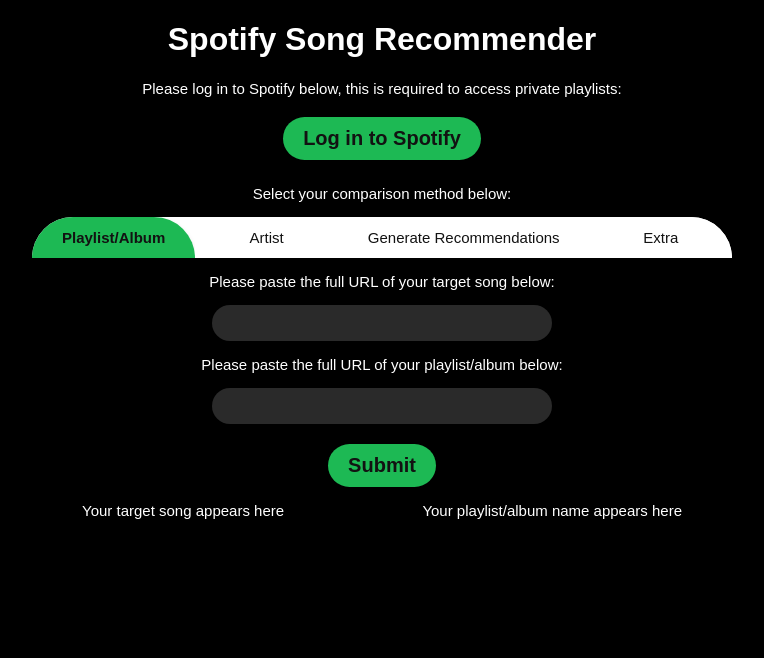
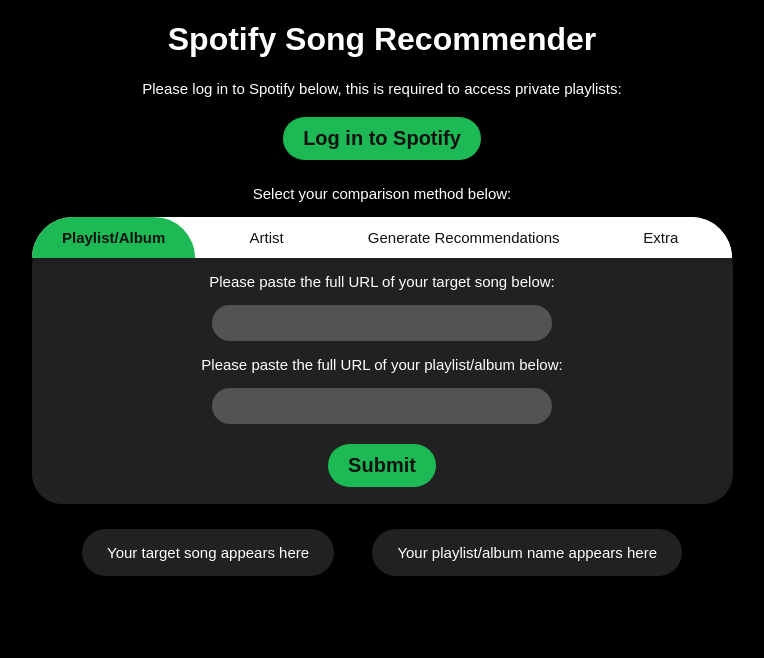
Before and after one commit to LilyFlowerTea/Spotify-Song-Screener, a FastAPI app: page / in a window 1280 px wide. Shown: the top 658 px of the page, without its empty margins (258-1022 px from the left). Run offline with FastAPI, Linux system fonts and the light colour scheme.

Commit message:
More webpage aesthetics, table output, sorting switch, also distances rounded to 4dp

```diff
--- a/algorithms/analysis.py
+++ b/algorithms/analysis.py
@@ -8,16 +8,16 @@
 
 ###USER VARIABLES HERE
 
-exclude_music_keys = False
 manual_weighting = True
+exclude_music_keys = True
 #weight_array might go here, might not be necessary
 
 ######################
 
 def analysis_output(id_dict : dict,
                     audios : list,
+                    # manual_weighting : bool
                     # exclude_music_keys : bool,
-                    # manual_weighting : bool
                     ):
 
     #old method, very convoluted
@@ -77,7 +77,7 @@
     id_dict_dicts = [dic for key, dic in id_dict.items() if isinstance(dic, dict)]
     #don't need the target track to be in the reversed dictionary so index to skip it
     reverse_id_dict = {id_str : name for name, id_str in id_dict_dicts[1].items()}
-    assigned_distances = [[reverse_id_dict[id], float(distance)] for id, distance in zip(id_list, distances)]
+    assigned_distances = [[reverse_id_dict[id], round(float(distance), 4)] for id, distance in zip(id_list, distances)]
 
     assigned_distances_sorted = sorted(assigned_distances, key = lambda x : x[1])
 
--- a/api/index.py
+++ b/api/index.py
@@ -109,8 +109,8 @@
                                         data.comparison_url,
                                         data.method)
     unsorted_data_json, sorted_data_json = analysis_output(id_dict, audios)
-    return {"target_song_name" : f"Your target song is: {target_song_name}",
-            "comparison_name" : f"Your target comparison is tracks from the {comparison_type}: {comparison_name}",
+    return {"target_song_name" : f"Your target song is:\n{target_song_name}",
+            "comparison_name" : f"Your target comparison is tracks from the {comparison_type}:\n{comparison_name}",
             "distance_data" : unsorted_data_json,
             "sorted_data" : sorted_data_json
             }
--- a/static/script.js
+++ b/static/script.js
@@ -5,6 +5,9 @@
 let button_method = "playlist/album";
 let sorted_data = "";
 let unsorted_data = "";
+
+// other variables
+const overwrite_message = document.getElementById("overwrite_text_placeholder")
 
 // monitor buttons for clicks
 const spotify_login_button = document.getElementById("spotify_redirect");
@@ -18,7 +21,6 @@
         element.textContent = ""
         element.style.display = "none"
     })
-    const overwrite_message = document.getElementById("overwrite_text_placeholder")
     overwrite_message.style.display = "block"
     overwrite_message.textContent = message
 }
@@ -50,15 +52,21 @@
 let distance_data = document.getElementById("distance_data")
 let unsorted_data_table = ""
 let sorted_data_table = ""
+const sorted_switch_container = document.querySelector("#sorted_switch_container")
 const sorted_switch = document.getElementById("sorted_switch")
-sorted_switch.addEventListener("change", async function() {
+async function updateTable() {
     if (sorted_switch.checked) {
         distance_data.replaceChildren(sorted_data_table)
+        console.log("checked")
     }
     else {
         distance_data.replaceChildren(unsorted_data_table)
+        console.log("unchecked")
     }
-})
+}
+
+// create listener for the table update when switch is toggled
+sorted_switch.addEventListener("change", updateTable)
 
 function jsonToTable(data) {
     if (!data) return;
@@ -122,7 +130,7 @@
     const comparison_url = document.getElementById("comparison_url").value
 
     // check the urls are valid and that the method chosen matches comparison url submitted
-    if (!target_song_url.startsWith("https://open.spotify.com/")){
+    if (!target_song_url.startsWith("https://open.spotify.com/track/")){
         console.log("Target URL error")
         overwrite_output_text("Error: the target song URL is empty or malformed. Please re-enter it.")
         return;
@@ -197,13 +205,20 @@
     // overwrite text on page
     console.log("Data below")
     console.log(data)
+    overwrite_text_placeholder.style.display = "none"
+    target_song_output.style.display = "block"
+    comparison_output.style.display = "block"
+    distance_data.style.display = "block"
     target_song_output.textContent = data.target_song_name
     comparison_output.textContent = data.comparison_name
+
     sorted_data = JSON.parse(data.sorted_data)["Sorted data"]
     unsorted_data = JSON.parse(data.distance_data)["Unsorted data"]
     unsorted_data_table = jsonToTable(unsorted_data, "unsorted_table")
     sorted_data_table = jsonToTable(sorted_data, "sorted_table")
+
     sorted_switch.checked = true
-    sorted_switch.style.display = "block"
+    sorted_switch_container.style.display = "flex"
+    await updateTable()
     console.log("Process complete")
 })
--- a/static/style.css
+++ b/static/style.css
@@ -2,12 +2,16 @@
     --border-radius: 50px;
     --spotify-green: #1db954;
     --spotify-black: #121212;
+    --spotify-almost-black: #212121;
+    --spotify-dark-grey: #535353;
+    --spotify-grey: #b3b3b3;
 }
 
 
 body {
     background-color: black;
     color: white;
+    padding-bottom: 50px;
 }
 
 h1 {
@@ -47,6 +51,16 @@
     cursor: pointer;
     margin-top: 5px;
     margin-bottom: 10px;
+}
+
+#input_box_whole {
+    background: var(--spotify-almost-black);
+    border-radius: var(--border-radius) var(--border-radius) 30px 30px;
+    width: 701px;
+    margin: 0 auto;
+}
+
+.input_field {
 }
 
 .method-selector {
@@ -95,7 +109,7 @@
 }
 
 #target_song_url {
-    background-color: #2a2a2a;
+    background-color: var(--spotify-dark-grey);
     border: none;
     border-radius: 25px;
     color: white;
@@ -107,7 +121,7 @@
 }
 
 #comparison_url {
-    background-color: #2a2a2a;
+    background-color: var(--spotify-dark-grey);
     border: none;
     border-radius: 25px;
     color: white;
@@ -135,6 +149,9 @@
     left: 0;
     right: 0;
     text-align: center;
+    background: var(--spotify-almost-black);
+    padding: 15px 25px;
+    border-radius: var(--border-radius)
 }
 
 #output_text_div {
@@ -146,12 +163,24 @@
     font-size: 20px;
 }
 
+#target_song_output {
+    background: var(--spotify-almost-black);
+    padding: 15px 25px;
+    border-radius: var(--border-radius)
+}
+
+#comparison_output {
+    background: var(--spotify-almost-black);
+    padding: 15px 25px;
+    border-radius: var(--border-radius)
+}
+
 /* The switch - the box around the slider */
 .switch {
   position: relative;
   display: inline-block;
   width: 60px;
-  height: 34px;
+  height: 24px;
 }
 
 /* Hide default HTML checkbox */
@@ -177,10 +206,10 @@
 .slider:before {
   position: absolute;
   content: "";
-  height: 26px;
-  width: 26px;
-  left: 4px;
-  bottom: 4px;
+  height: 18px;
+  width: 18px;
+  left: 3px;
+  bottom: 3px;
   background-color: white;
   -webkit-transition: .4s;
   transition: .4s;
@@ -195,16 +224,97 @@
 }
 
 input:checked + .slider:before {
-  -webkit-transform: translateX(26px);
-  -ms-transform: translateX(26px);
-  transform: translateX(26px);
+  -webkit-transform: translateX(36px);
+  -ms-transform: translateX(36px);
+  transform: translateX(36px);
 }
 
 /* Rounded sliders */
 .slider.round {
-  border-radius: 34px;
+  border-radius: 24px;
 }
 
 .slider.round:before {
   border-radius: 50%;
 }
+
+#output_area_div {
+    position: relative;
+}
+
+#distance_data {
+    width: fit-content;
+    margin: 0 auto;
+    text-align: center;
+    background: var(--spotify-almost-black);
+    padding: 15px 25px;
+    border-radius: var(--border-radius)
+}
+
+#distance_data th:nth-child(1),
+#distance_data td:nth-child(1){
+    width: 50px;
+}
+
+#distance_data th:nth-child(2),
+#distance_data td:nth-child(2){
+    width: 200px;
+}
+
+#distance_data th:nth-child(3),
+#distance_data td:nth-child(3){
+    width: 100px;
+}
+
+#distance_data th {
+    background: var(--spotify-dark-grey);
+    padding: 10px 20px;
+}
+
+#distance_data th:first-child {
+    border-radius: 20px 0 0 20px;
+}
+
+#distance_data th:last-child {
+    border-radius: 0 20px 20px 0;
+}
+
+#distance_data td {
+    background: var(--spotify-dark-grey);
+    padding: 10px 20px;
+}
+
+
+#distance_data td:first-child {
+    border-radius: 20px 0 0 20px;
+}
+
+#distance_data td:last-child {
+    border-radius: 0 20px 20px 0;
+}
+
+#distance_data table {
+    width: 300px;
+    margin: 0 auto;
+    padding: 10px;
+    border-spacing: 0 10px;
+    table-layout: fixed;
+}
+
+#sorted_switch_desc {
+    background: var(--spotify-almost-black);
+    padding: 10px 20px;
+    border-radius: var(--border-radius);
+    margin-bottom: 5px;
+}
+
+#sorted_switch_container {
+    position: absolute;
+    left: calc(50% + 275px);
+    top: 50%;
+    transform: translateY(-50%);
+
+    display: flex;
+    flex-direction: column;
+    align-items: center
+}
--- a/templates/index.html
+++ b/templates/index.html
@@ -13,6 +13,9 @@
         <button id = "spotify_redirect" type = "button">Log in to Spotify</button>
     </form>
     <p>Select your comparison method below:</p>
+
+    <div id = "input_box_whole">
+        <div id = "url_and_method_box">
             <div class = "method-selector">
                 <button class = "method-button active" data-method = "playlist/album">
                         Playlist/Album
@@ -31,27 +34,32 @@
                 </button>
             </div>
         <!--    create submission field -->
+            <p class = "input_field">Please paste the full URL of your target song below:</p>
+            <input id = "target_song_url" type = "text" name = "target_song_url" class = "input_field">
+            <p id = "comparison_url_entry_message" class = "input_field">Please paste the full URL of your playlist/album below:</p>
+            <input id = "comparison_url" type = "text" name = "comparison_url" class = "input_field">
             <form action = "/data_request" method = "post">
-        <p>Please paste the full URL of your target song below:</p>
-        <input id = "target_song_url" type = "text" name = "target_song_url">
-        <p id = "comparison_url_entry_message">Please paste the full URL of your playlist/album below:</p>
-        <input id = "comparison_url" type = "text" name = "comparison_url">
-        <br>
                 <button id = "data_submission" type = "button">Submit</button>
             </form>
+            <br>
+        </div>
+    </div>
 
     <div id = "output_text_div">
         <p id = "overwrite_text_placeholder" class = "output_text" style = "display: none"></p>
         <p id = "target_song_output" class = "output_text">Your target song appears here</p>
         <p id = "comparison_output" class = "output_text">Your playlist/album name appears here</p>
     </div>
-    <div id = "output_table_div">
+    <div id = "output_area_div">
+        <div id = "distance_data" class = "output_text" style = "display: none"></div>
+        <div id = "sorted_switch_container" style = "display: none">
             <!--    Make an option to show sorted vs unsorted data -->
-        <label id = "sorted_switch" class = "switch" style = "display: none">
-            <input type = "checkbox">
+            <span id = "sorted_switch_desc">Sort entries by similarity</span>
+            <label id = "sorted_switch_label" class = "switch">
+                <input id = "sorted_switch" type = "checkbox">
                 <span class = "slider round"></span>
             </label>
-        <div id = "distance_data" class = "output_text"></div>
+        </div>
     </div>
 
 <script src="{{ url_for('static', path='script.js') }}"></script>
```
Lines whose indentation alone changed are shown as unchanged.
